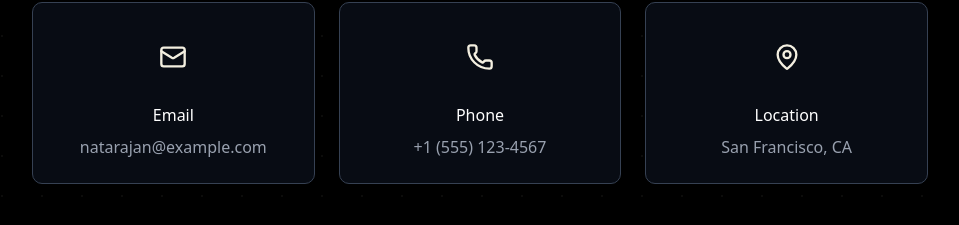
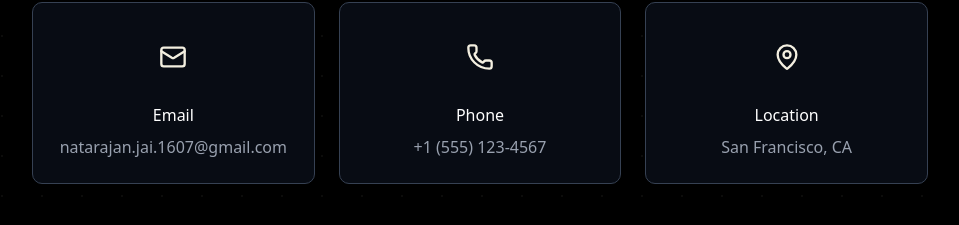
Before and after one commit to Raaj-16/nataraj_webapp, a React (Vite) app: page / in a window 1280 px wide. Shown: the part 4238-4463 px from the top of the page, without its empty margins (160-1119 px from the left). Built offline with nearby package versions, Linux system fonts and the light colour scheme.

Commit message:
ui_change

```diff
--- a/src/components/Contact.tsx
+++ b/src/components/Contact.tsx
@@ -9,8 +9,8 @@ export function Contact() {
     {
       icon: Mail,
       label: 'Email',
-      value: 'natarajan@example.com',
-      link: 'mailto:natarajan@example.com',
+      value: 'natarajan.jai.1607@gmail.com',
+      link: 'mailto:natarajan.jai.1607@gmail.com',
       color: '#F3EFE0',
     },
     {
```
